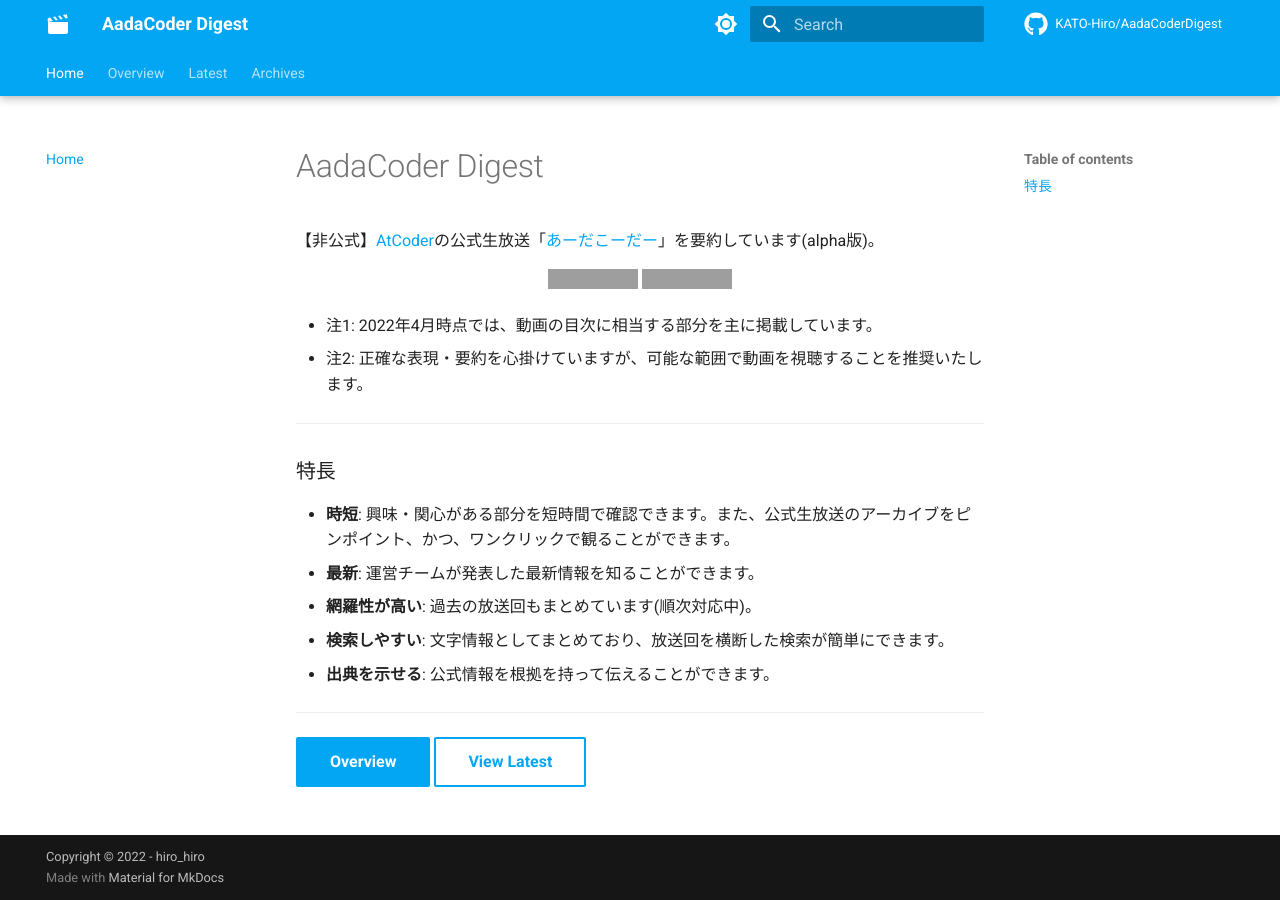
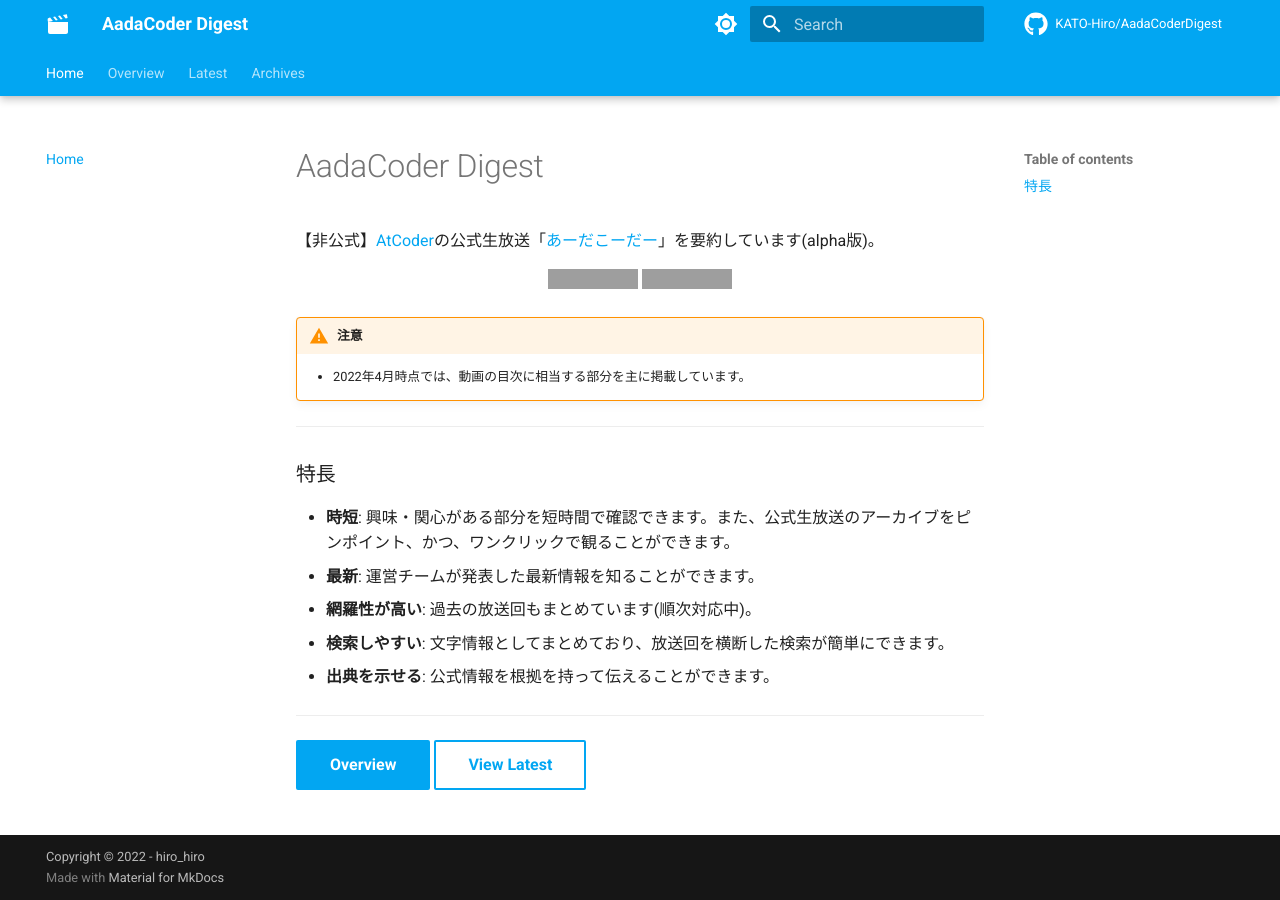
Before and after one commit to KATO-Hiro/AadaCoderDigest, an MkDocs documentation site: the page built from docs/index.md, in a window 1280 px wide. Built offline with MkDocs 1.6.1 and Material for MkDocs 9.7.7, drawn with Linux system fonts in a browser that asks for light colours; comment, search, counter and statistics services are not loaded; grey boxes are pictures that could not be loaded.

```diff
--- a/docs/index.md
+++ b/docs/index.md
@@ -11,8 +11,9 @@
     </a>
 </p>
 
-- 注1: 2022年4月時点では、動画の目次に相当する部分を主に掲載しています。
-- 注2: 正確な表現・要約を心掛けていますが、可能な範囲で動画を視聴することを推奨いたします。
+!!! warning "注意"
+
+    - 2022年4月時点では、動画の目次に相当する部分を主に掲載しています。
 
 ---
 
--- a/mkdocs.yml
+++ b/mkdocs.yml
@@ -64,10 +64,13 @@ extra_css:
 
 # Extensions
 markdown_extensions:
+  - admonition
   - attr_list
+  - pymdownx.details
   - pymdownx.emoji:
       emoji_index: !!python/name:materialx.emoji.twemoji
       emoji_generator: !!python/name:materialx.emoji.to_svg
+  - pymdownx.superfences
   - tables
 
 
```
Also changed, not shown: docs/details/archives/2022/52nd.md (+5 -2 lines), docs/overview/overview.md (+6 -0 lines).
